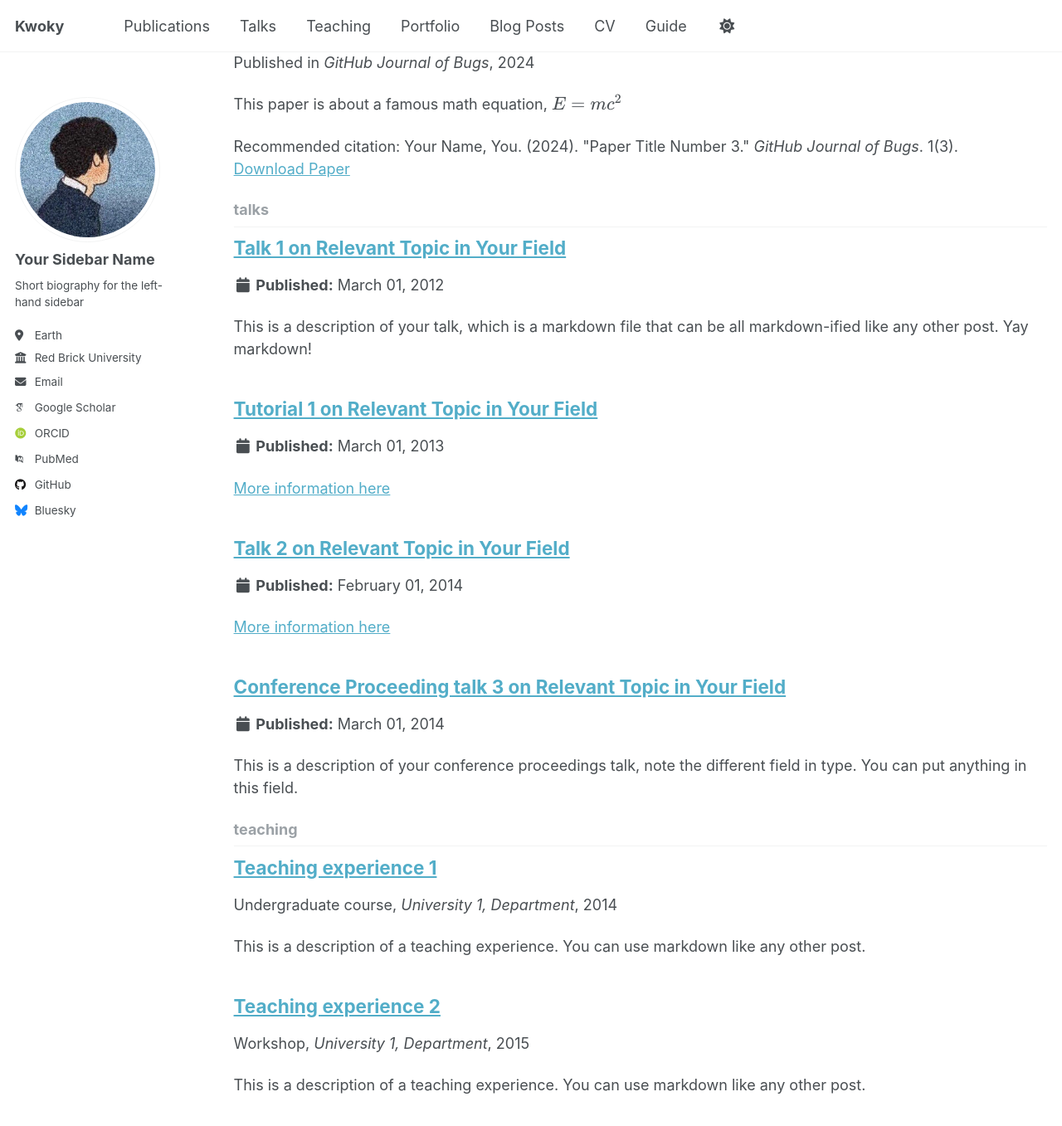
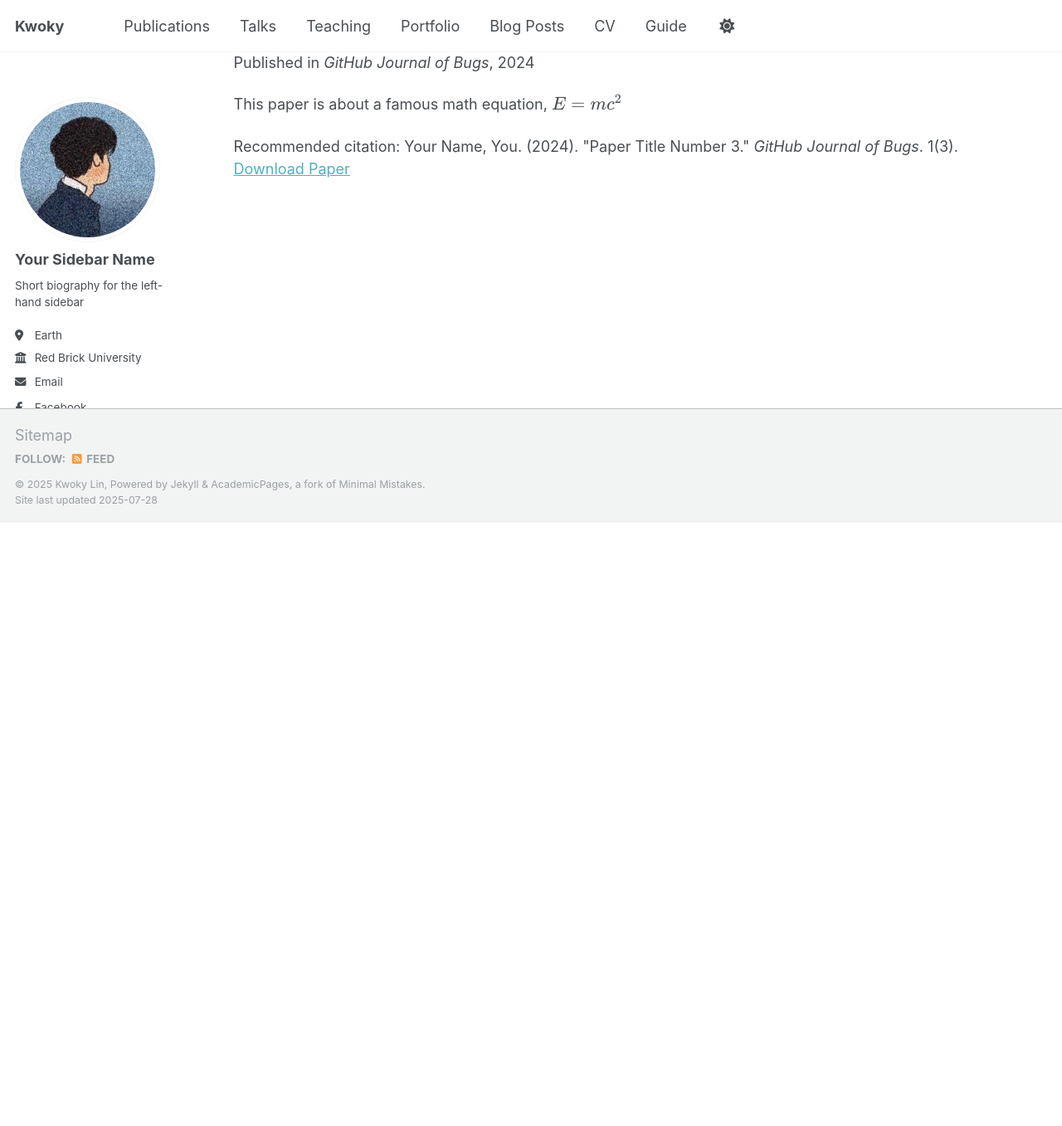
Before and after one commit to kwokye/kwokye.github.io, a Jekyll site: the page built from _pages/collection-archive.html, in a window 1280 px wide and 1400 px high, scrolled down 2118 px. Shown: the top 1357 px of the window at 83% size. Built offline with Jekyll 4.4.1, drawn with Linux system fonts in a browser that asks for light colours; some web fonts are replaced; a script that is not in the unit is left out; after the commit the page ends 2748 px from its top, so only the background shows below that; part of the change alters nothing that is shown.

Commit message:
Update _config.yml

```diff
--- a/_config.yml
+++ b/_config.yml
@@ -34,11 +34,11 @@ author:
   # Academic websites
   academia         : # URL
   arxiv            : # URL - Update with the correct link to your profile
-  googlescholar    : "https://scholar.google.com/citations?user=PS_CX0AAAAAJ"
+  googlescholar    : # "https://scholar.google.com/citations?user=PS_CX0AAAAAJ"
   impactstory      : # URL
-  orcid            : "http://orcid.org/yourorcidurl"
+  orcid            : # "http://orcid.org/yourorcidurl"
   semantic         : # URL
-  pubmed           : "https://www.ncbi.nlm.nih.gov/pubmed/?term=john+snow"
+  pubmed           : # "https://www.ncbi.nlm.nih.gov/pubmed/?term=john+snow"
   researchgate     : # URL
   scopus           : # URL
 
@@ -46,20 +46,20 @@ author:
   bitbucket        : # Username - Update with your username on the site
   codepen          : # Username
   dribbble         : # Username
-  github           : "academicpages"
+  github           : # "academicpages"
   kaggle           : # Username
   stackoverflow    : # User number or user number and name (i.e., use "1" or "1/jeff-atwood")
 
   # Social media
   artstation       : # Username
-  bluesky          : "bsky.app" # Replace this with you Bluesky username
-  facebook         : # Username
+  bluesky          : #"bsky.app" # Replace this with you Bluesky username
+  facebook         : "kwoky"
   flickr           : # Username
   foursquare       : # Username
   goodreads        : # Username
   google_plus      : # Username
   keybase          : # Username
-  instagram        : # Username
+  instagram        : "kwoky"
   lastfm           : # Username
   linkedin         : # Username
   mastodon         : # URL
@@ -217,7 +217,7 @@ kramdown:
 # These settings control the types of collections used by the template
 collections:
   teaching:
-    output: true
+    output: false
     permalink: /:collection/:path/
   publications:
     output: true
@@ -226,7 +226,7 @@ collections:
     output: true
     permalink: /:collection/:path/
   talks:
-    output: true
+    output: false
     permalink: /:collection/:path/
 
 
```
